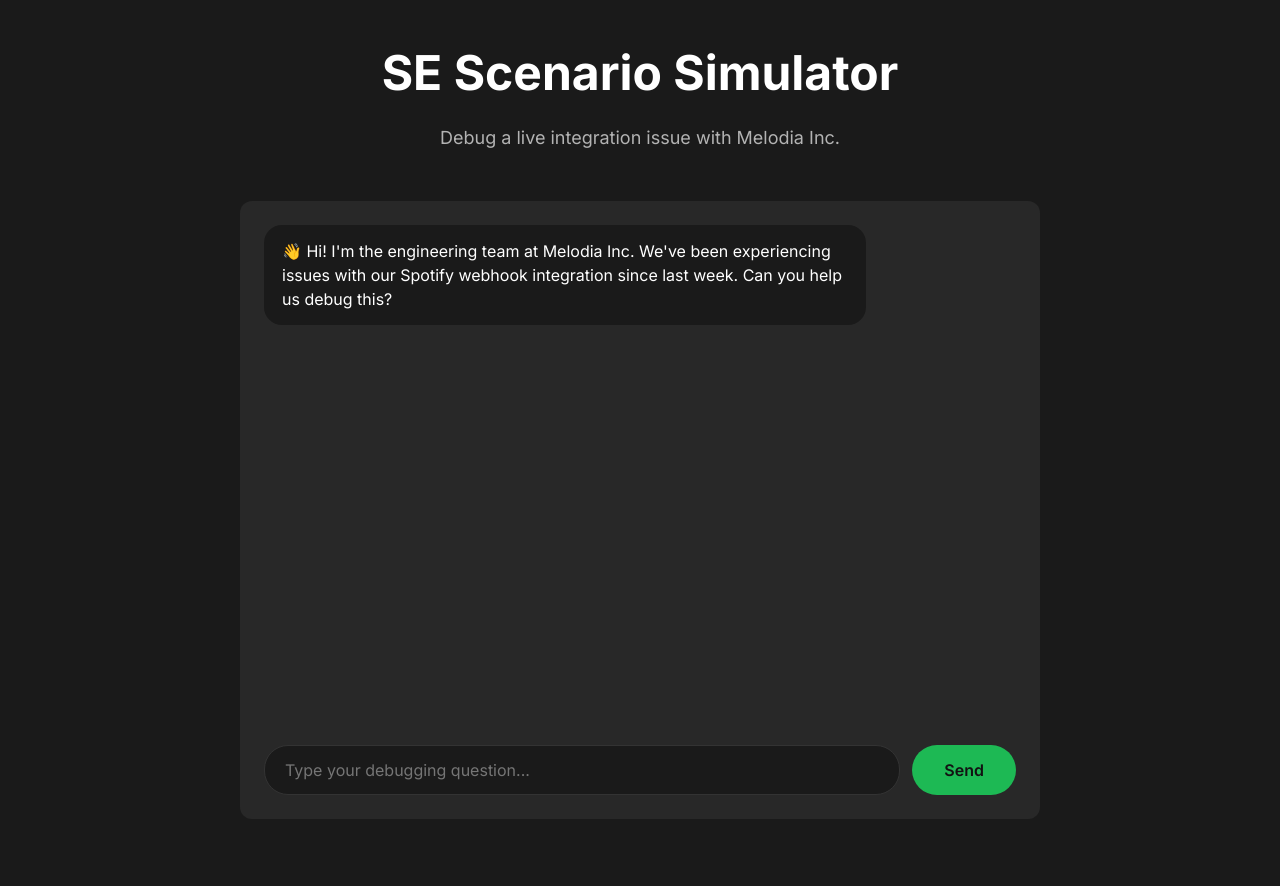
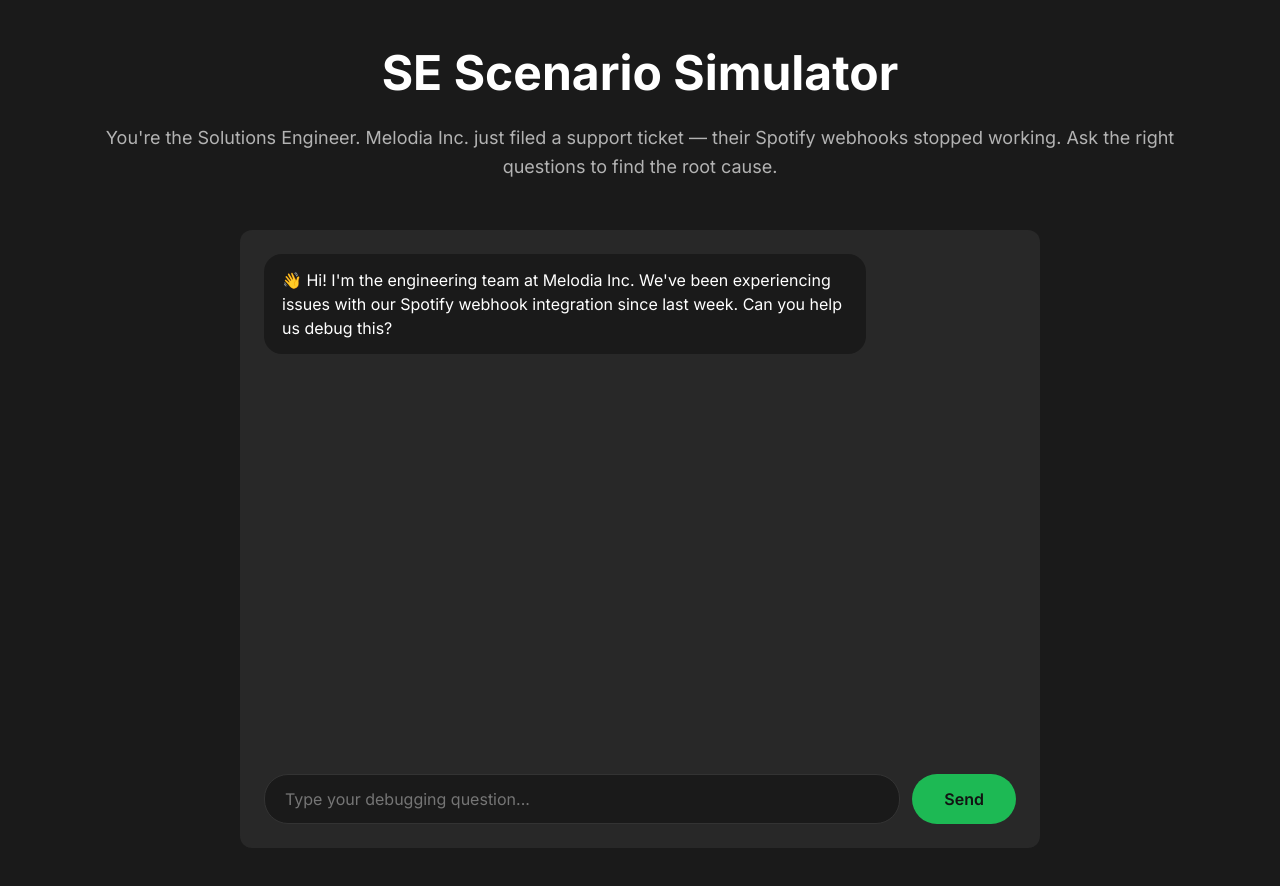
Before and after one commit to halilaybarr/ai-hello-, a website: page public/index.html in a window 1280 px wide. Shown: the part 1440-2326 px from the top of the page. Drawn offline with nearby package versions, Linux system fonts and the light colour scheme.

Commit message:
ux: add simulator role prompt and clearer README opener

```diff
--- a/public/index.html
+++ b/public/index.html
@@ -77,7 +77,7 @@
     <section id="simulator" class="section section-dark">
         <div class="container">
             <h2 class="section-title">SE Scenario Simulator</h2>
-            <p class="section-subtitle">Debug a live integration issue with Melodia Inc.</p>
+            <p class="section-subtitle">You're the Solutions Engineer. Melodia Inc. just filed a support ticket — their Spotify webhooks stopped working. Ask the right questions to find the root cause.</p>
 
             <div class="chat-container">
                 <div id="chat-messages" class="chat-messages">
```
Also changed, not shown: README.md.
